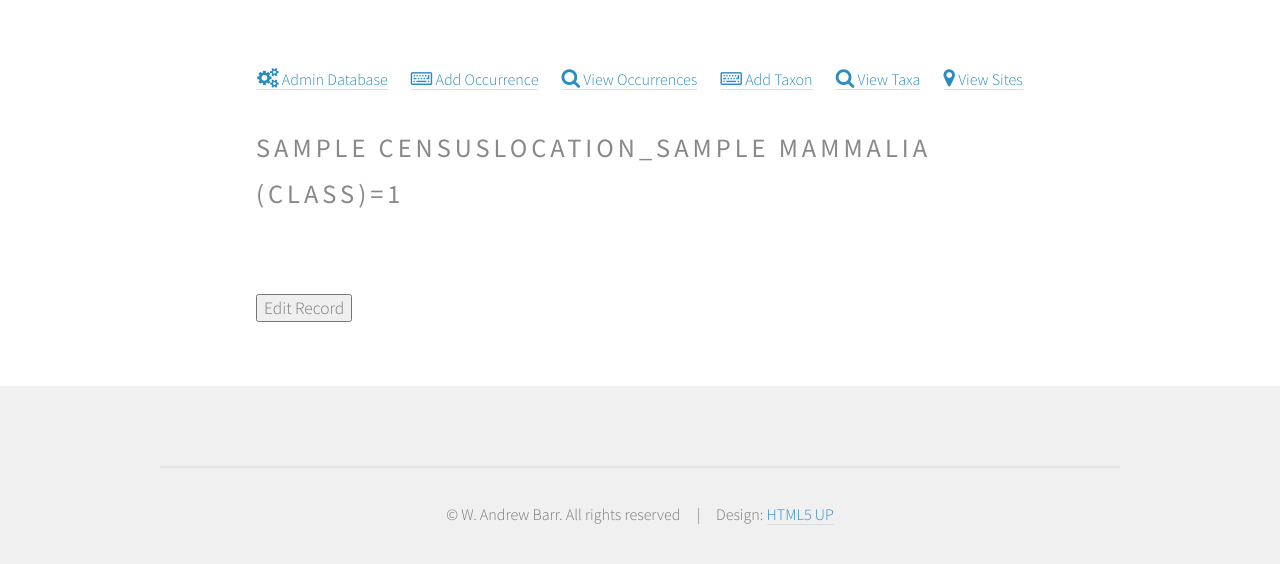
After one commit to wabarr/census-paleo, a Django app: page /occurrences/1/ in a window 1280 px wide. The commit adds this page. Shown: the top 564 px of the page. Run offline with Django 3.2, Linux system fonts and the light colour scheme; a user stored in the database is signed in; tables that the repository leaves empty hold one stand-in row (values such as "Sample post"); parts of the project's set-up code (start-up, migrations or seed data) failed here and were passed over.

Commit message:
make occurrence list and detail views

```diff
--- a/census_paleo/templates/census_navbar.html
+++ b/census_paleo/templates/census_navbar.html
@@ -3,14 +3,18 @@
         <div class="census-nav-container">
             <li><a class="icon icon-cogs" href="/admin/"><span> Admin Database</span></a></li>
         </div>
-        <div class="census-nav-container">
-            <li><a class="icon icon-search" href="/taxa/"><span> View Taxa</span></a></li>
-        </div>
+
         <div class="census-nav-container">
             <li><a class="icon icon-keyboard" href="/enter_occurrence/"><span> Add Occurrence</span></a></li>
         </div>
         <div class="census-nav-container">
+            <li><a class="icon icon-search" href="/occurrences/"><span> View Occurrences</span></a></li>
+        </div>
+        <div class="census-nav-container">
             <li><a class="icon icon-keyboard" href="/get_taxon_info_before_adding/"><span> Add Taxon</span></a></li>
+        </div>
+        <div class="census-nav-container">
+            <li><a class="icon icon-search" href="/taxa/"><span> View Taxa</span></a></li>
         </div>
         <div class="census-nav-container">
             <li><a class="icon icon-map-marker" href="/sites/"><span> View Sites</span></a></li>
--- /dev/null
+++ b/census_paleo/templates/occurrence_detail.html
@@ -0,0 +1,37 @@
+{% extends "strongly_typed_no_sidebar.html" %}
+{% block title %}<title>Taxa</title>{% endblock %}
+{% block header_block %}
+
+{% endblock %}
+
+{% block base_content %}
+<div id="main-wrapper">
+                {% include "census_navbar.html" %}
+				<!-- Main -->
+					<div id="main" class="container" style="width:60%;>
+						<div class="row" >
+
+							<!-- Content -->
+								<div id="content" class="12u skel-cell-mainContent">
+
+									<!-- Post -->
+										<article class="is-post">
+                                            <div class="row">
+                                               <div class="12u"><h2>{{ object }}</h2></div>
+                                            </div>
+
+                                            <div class="row">
+                                                <div class="12u"><input type="button" value="Edit Record" onclick="location.href='/'"></div>
+                                            </div>
+
+
+										</article>
+
+								</div>
+
+						</div>
+					</div>
+
+			</div>
+
+{% endblock %}
--- a/census_paleo/urls.py
+++ b/census_paleo/urls.py
@@ -16,7 +16,8 @@ urlpatterns = patterns('',
 
     url(r'^admin/lookups/', include(ajax_select_urls)),
     url(r'^admin/', include(admin.site.urls)),
-    url(r'^occurrences/$',occurrences),
+    url(r'^occurrences/$',ViewOccurrences.as_view()),
+    url(r'^occurrences/(?P<pk>[-\w]+)/$',ViewOccurrence.as_view(), name="occurrence_detail"),
     url(r'^get_taxon_info_before_adding/$',get_taxon_info_before_adding),
     url(r'^add_taxon/$',add_taxon),
     url(r'^occurrence-pivot/$',occurrence_pivot),
--- a/census_paleo/views.py
+++ b/census_paleo/views.py
@@ -109,6 +109,8 @@ class ViewTaxon(DetailView):
     def dispatch(self, *args, **kwargs):
         return super(ViewTaxon, self).dispatch(*args, **kwargs)
 
+
+
 class ViewTaxa(ListView):
     model = taxonomy
     template_name = "taxonomy_list.html"
@@ -122,6 +124,26 @@ class ViewTaxa(ListView):
     def dispatch(self, *args, **kwargs):
         return super(ViewTaxa, self).dispatch(*args, **kwargs)
 
+class ViewOccurrence(DetailView):
+    model = occurrence
+    template_name="occurrence_detail.html"
+
+    @method_decorator(login_required)
+    def dispatch(self, *args, **kwargs):
+        return super(ViewOccurrence, self).dispatch(*args, **kwargs)
+
+class ViewOccurrences(ListView):
+    model = occurrence
+    template_name = "occurrence_list.html"
+    queryset = occurrence.objects.all()
+
+    def get_context_data(self, **kwargs):
+        context = super(ViewOccurrences, self).get_context_data(**kwargs)
+        return context
+
+    @method_decorator(login_required)
+    def dispatch(self, *args, **kwargs):
+        return super(ViewOccurrences, self).dispatch(*args, **kwargs)
 
 
 def redirect2Admin(request):
```
Also changed, not shown: census_paleo/templates/taxonomy_list.html (+3 -4 lines).
